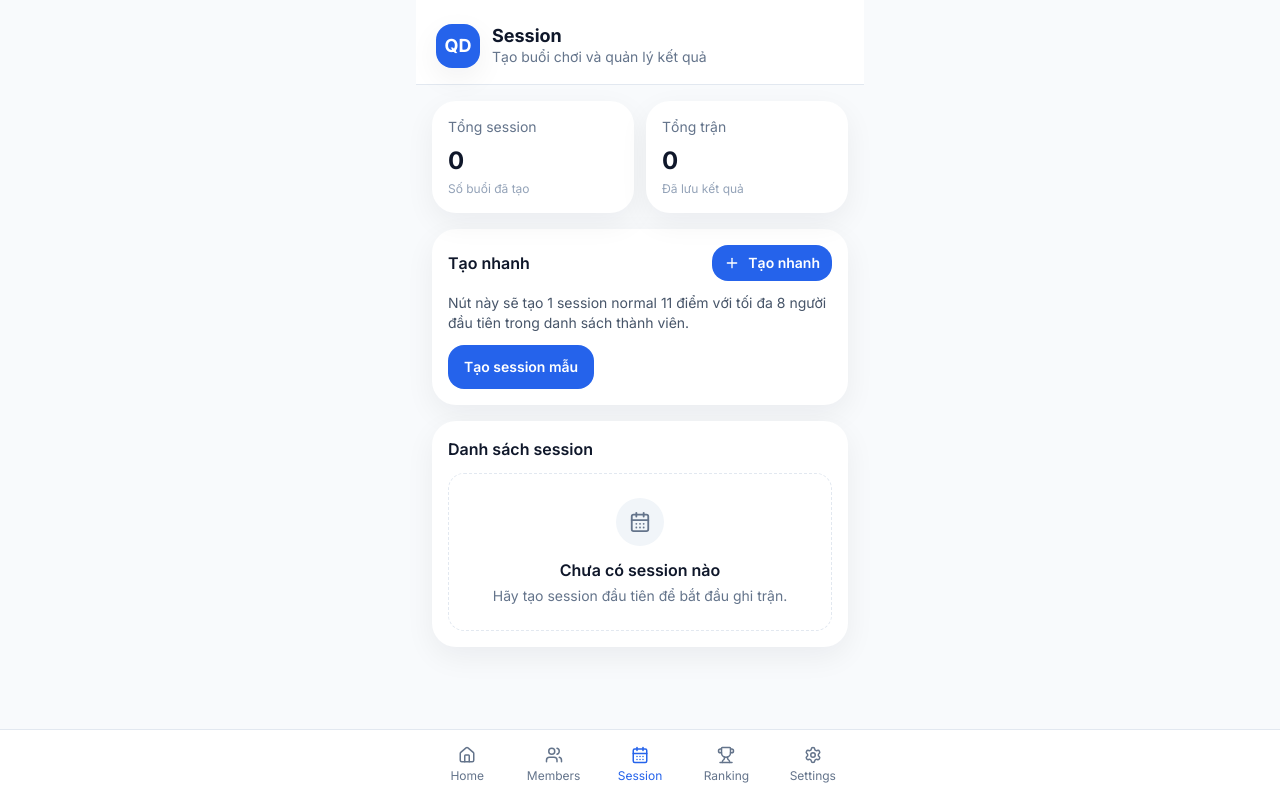
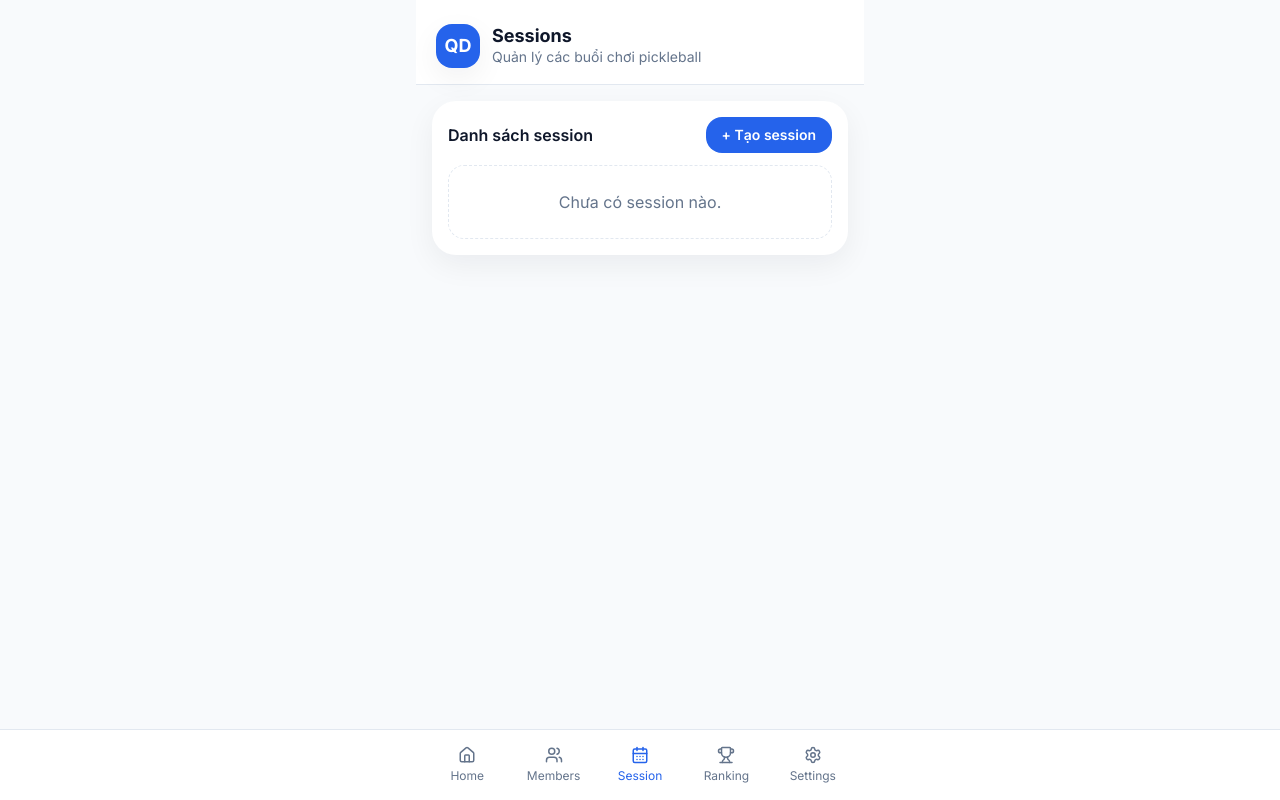
Before and after one commit to tdquan170788-byte/q-pb-smart-match, a Next.js app: page /session in a window 1280 px wide. Built offline with nearby package versions, Linux system fonts and the light colour scheme.

Commit message:
Update page.tsx
Sprint 10

```diff
--- a/app/session/page.tsx
+++ b/app/session/page.tsx
@@ -2,135 +2,68 @@
 
 import { useEffect, useMemo, useState } from "react";
 import Link from "next/link";
-import { CalendarDays, Plus } from "lucide-react";
 
 import AppShell from "@/components/app-shell";
 import SectionCard from "@/components/section-card";
-import StatCard from "@/components/stat-card";
-import {
-  createSession,
-  ensureSeedData,
-  getMatches,
-  getPlayers,
-  getSessions,
-} from "@/lib/storage";
+import SessionSummaryCard from "@/components/sessions/session-summary-card";
+import { ensureSeedData, getMatches, getSessions } from "@/lib/storage";
+import type { SessionRecord } from "@/types";
 
-export default function SessionPage() {
-  const [refreshKey, setRefreshKey] = useState(0);
+export default function SessionsPage() {
+  const [sessions, setSessions] = useState<SessionRecord[]>([]);
+  const [matchCountMap, setMatchCountMap] = useState<Record<string, number>>({});
 
   useEffect(() => {
     ensureSeedData();
-    setRefreshKey((v) => v + 1);
+
+    const allSessions = getSessions();
+    const allMatches = getMatches();
+
+    const nextMatchCountMap: Record<string, number> = {};
+    for (const session of allSessions) {
+      nextMatchCountMap[session.id] = allMatches.filter(
+        (m) => m.sessionId === session.id
+      ).length;
+    }
+
+    setSessions(allSessions);
+    setMatchCountMap(nextMatchCountMap);
   }, []);
 
-  const data = useMemo(() => {
-    const players = getPlayers();
-    const sessions = getSessions();
-    const matches = getMatches();
-
-    return {
-      players,
-      sessions,
-      matches,
-    };
-  }, [refreshKey]);
-
-  function handleCreateQuickSession() {
-    if (data.players.length < 4) {
-      alert("Cần ít nhất 4 người để tạo session.");
-      return;
-    }
-
-    const participantIds = data.players.slice(0, 8).map((p) => p.id);
-
-    createSession({
-      date: new Date().toISOString().slice(0, 10),
-      pointToWin: 11,
-      participantIds,
-      mode: "normal",
-      courtCount: 1,
-    });
-
-    setRefreshKey((v) => v + 1);
-  }
+  const sortedSessions = useMemo(() => {
+    return [...sessions].sort((a, b) => b.date.localeCompare(a.date));
+  }, [sessions]);
 
   return (
-    <AppShell title="Session" subtitle="Tạo buổi chơi và quản lý kết quả">
+    <AppShell
+      title="Sessions"
+      subtitle="Quản lý các buổi chơi pickleball"
+    >
       <div className="space-y-4">
-        <div className="grid grid-cols-2 gap-3">
-          <StatCard
-            label="Tổng session"
-            value={data.sessions.length}
-            hint="Số buổi đã tạo"
-          />
-          <StatCard
-            label="Tổng trận"
-            value={data.matches.length}
-            hint="Đã lưu kết quả"
-          />
-        </div>
-
         <SectionCard
-          title="Tạo nhanh"
+          title="Danh sách session"
           action={
-            <button
-              onClick={handleCreateQuickSession}
-              className="inline-flex items-center gap-2 rounded-2xl bg-brand-600 px-3 py-2 text-sm font-semibold text-white"
+            <Link
+              href="/sessions/create"
+              className="rounded-2xl bg-brand-600 px-4 py-2 text-sm font-semibold text-white"
             >
-              <Plus size={16} />
-              Tạo nhanh
-            </button>
+              + Tạo session
+            </Link>
           }
         >
-          <div className="space-y-3 text-sm text-slate-600">
-            <div>
-              Nút này sẽ tạo 1 session normal 11 điểm với tối đa 8 người đầu tiên
-              trong danh sách thành viên.
-            </div>
-            <button
-              onClick={handleCreateQuickSession}
-              className="rounded-2xl bg-brand-600 px-4 py-3 font-semibold text-white"
-            >
-              Tạo session mẫu
-            </button>
-          </div>
-        </SectionCard>
-
-        <SectionCard title="Danh sách session">
-          {data.sessions.length === 0 ? (
-            <div className="rounded-2xl border border-dashed border-slate-200 p-6 text-center">
-              <div className="mx-auto mb-3 flex h-12 w-12 items-center justify-center rounded-full bg-slate-100">
-                <CalendarDays className="text-slate-500" size={22} />
-              </div>
-              <div className="text-base font-semibold">Chưa có session nào</div>
-              <div className="mt-1 text-sm text-slate-500">
-                Hãy tạo session đầu tiên để bắt đầu ghi trận.
-              </div>
+          {sortedSessions.length === 0 ? (
+            <div className="rounded-2xl border border-dashed border-slate-200 p-6 text-center text-slate-500">
+              Chưa có session nào.
             </div>
           ) : (
             <div className="space-y-3">
-              {data.sessions.map((session) => (
-                <Link
+              {sortedSessions.map((session) => (
+                <SessionSummaryCard
                   key={session.id}
-                  href={`/session/${session.id}`}
-                  className="block rounded-2xl border border-slate-200 bg-slate-50 p-4"
-                >
-                  <div className="flex items-center justify-between gap-3">
-                    <div>
-                      <div className="font-semibold text-slate-900">
-                        {session.date}
-                      </div>
-                      <div className="mt-1 text-sm text-slate-500">
-                        Mode: {session.mode ?? "normal"} • {session.pointToWin} điểm
-                      </div>
-                    </div>
-
-                    <div className="text-right text-sm text-slate-500">
-                      <div>{session.participantIds.length} người</div>
-                      <div>{session.courtCount ?? 1} sân</div>
-                    </div>
-                  </div>
-                </Link>
+                  session={session}
+                  matchCount={matchCountMap[session.id] ?? 0}
+                  participantCount={session.participantIds.length}
+                />
               ))}
             </div>
           )}
```
